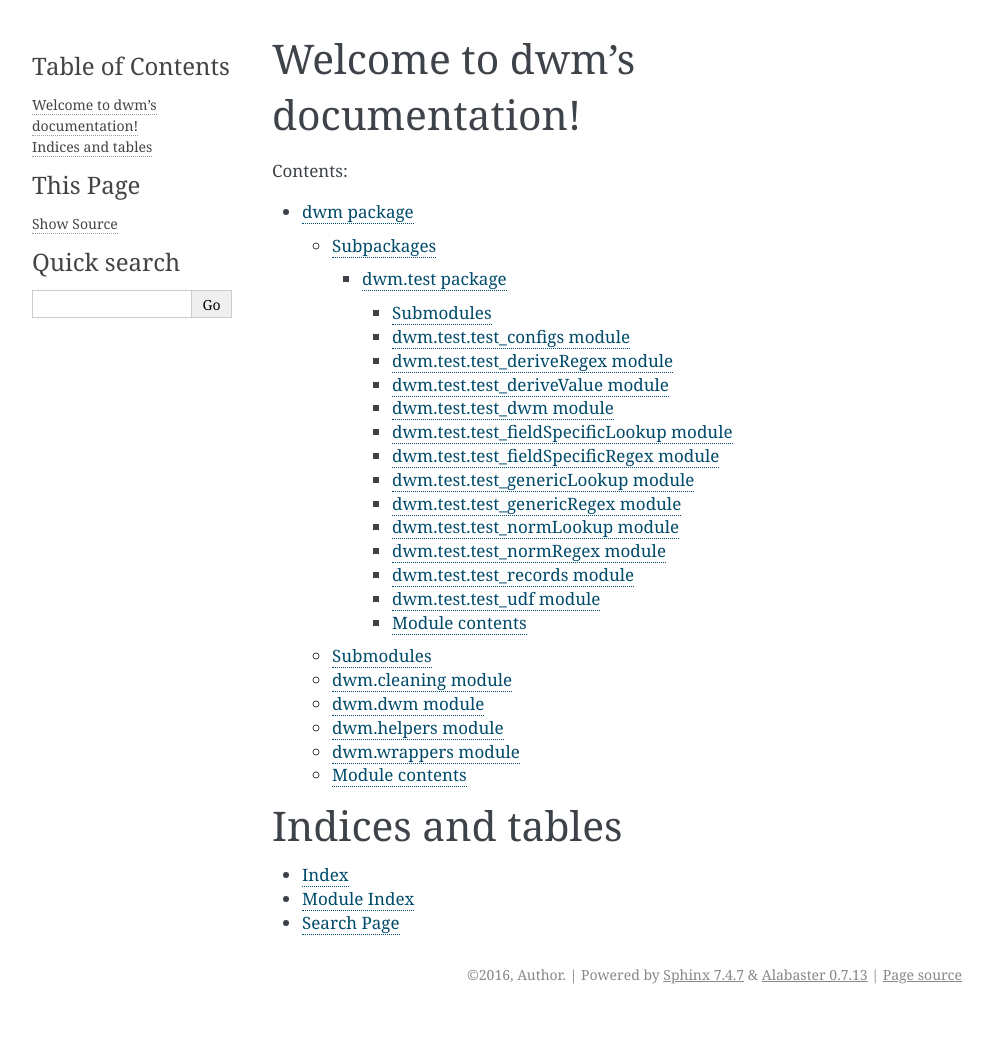
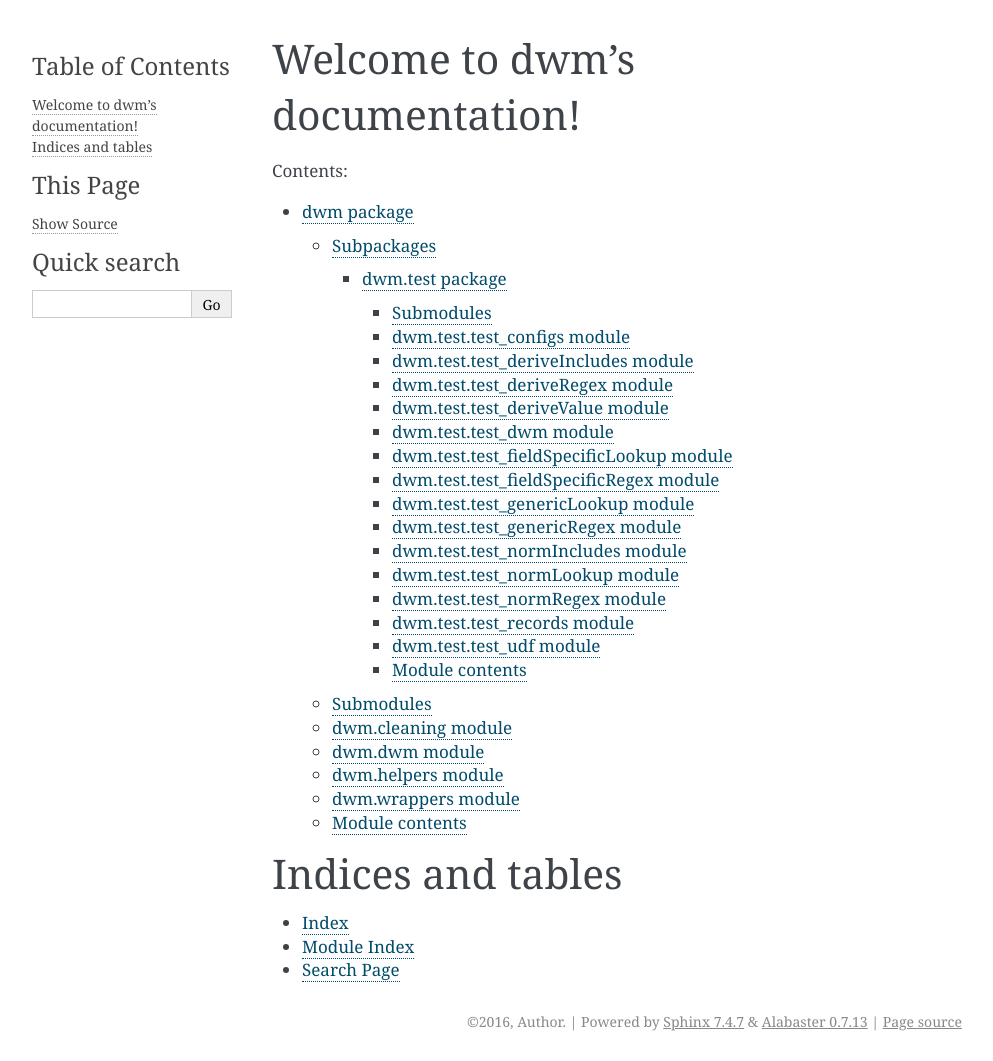
Before and after one commit to rh-marketingops/dwm, a Sphinx documentation site: the page built from docs/index.rst, in a window 1280 px wide. Shown: the whole page, without its empty margins (148-1141 px from the left). Built offline with Sphinx 7.4.7, drawn with Linux system fonts in a browser that asks for light colours; before the commit the page ends 1014 px from its top, so only the background shows below that.

Commit message:
recompiled html docs

```diff
--- a/docs/dwm.test.rst
+++ b/docs/dwm.test.rst
@@ -8,6 +8,14 @@ dwm.test.test_configs module
 ----------------------------
 
 .. automodule:: dwm.test.test_configs
+    :members:
+    :undoc-members:
+    :show-inheritance:
+
+dwm.test.test_deriveIncludes module
+-----------------------------------
+
+.. automodule:: dwm.test.test_deriveIncludes
     :members:
     :undoc-members:
     :show-inheritance:
@@ -68,6 +76,14 @@ dwm.test.test_genericRegex module
     :undoc-members:
     :show-inheritance:
 
+dwm.test.test_normIncludes module
+---------------------------------
+
+.. automodule:: dwm.test.test_normIncludes
+    :members:
+    :undoc-members:
+    :show-inheritance:
+
 dwm.test.test_normLookup module
 -------------------------------
 
--- /dev/null
+++ b/docs/modules.rst
@@ -0,0 +1,7 @@
+dwm
+===
+
+.. toctree::
+   :maxdepth: 4
+
+   dwm
```
